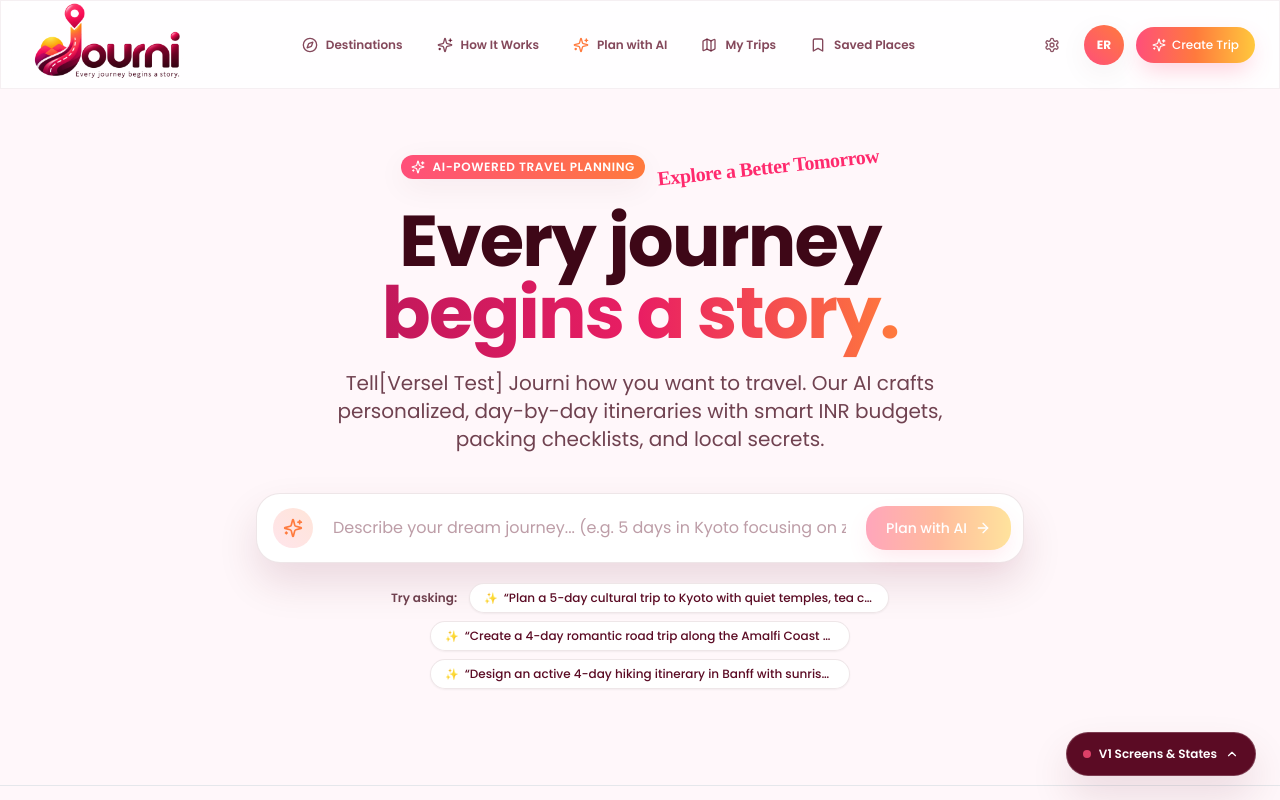
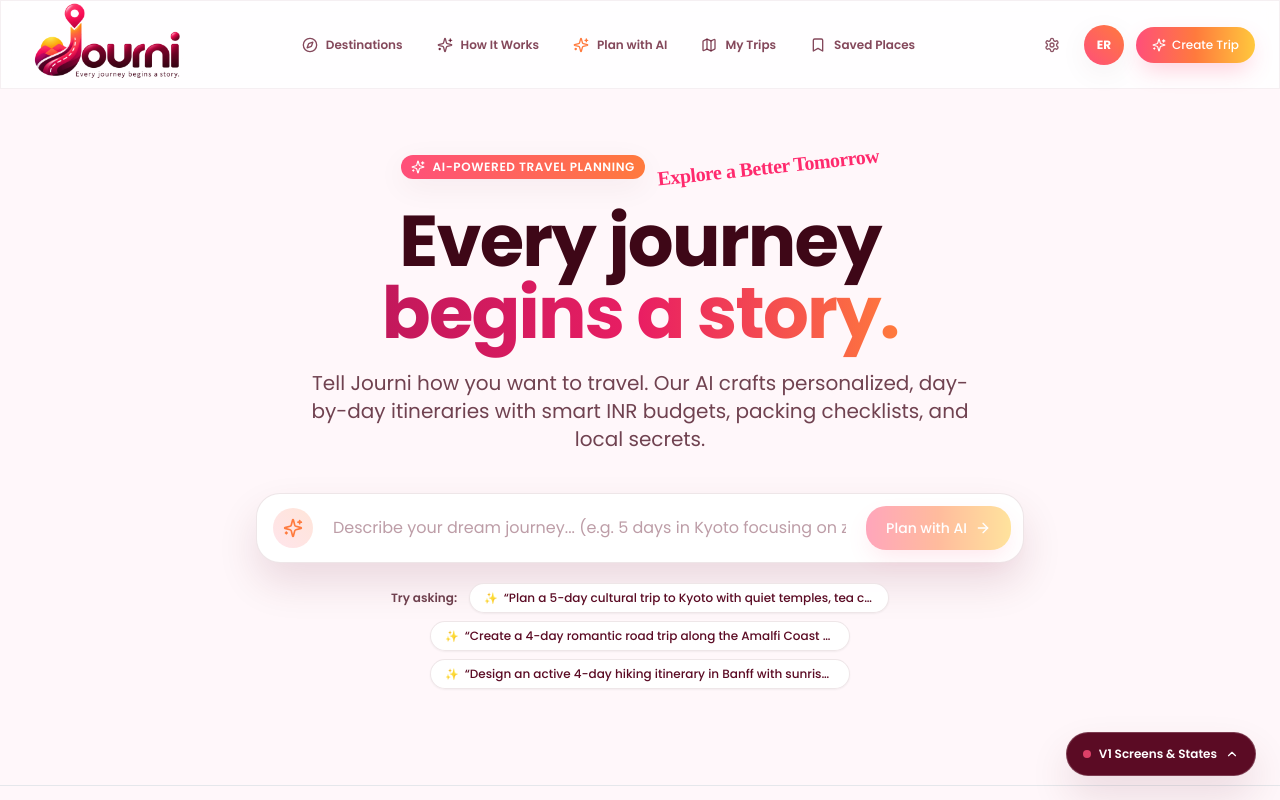
Before and after one commit to Praveen-VS/Journi_App, a Next.js app: page / in a window 1280 px wide. Shown: the top 800 px of the page. Built offline with nearby package versions, Linux system fonts and the light colour scheme.

Commit message:
removing the change

```diff
--- a/app/(public)/page.tsx
+++ b/app/(public)/page.tsx
@@ -102,7 +102,7 @@ export default function LandingPage() {
 
           {/* Subtitle */}
           <p className="text-base sm:text-xl text-[#704250] dark:text-[#FFB3C6] max-w-2xl font-normal leading-relaxed mb-8 sm:mb-10">
-            Tell[Versel Test] Journi how you want to travel. Our AI crafts personalized,
+            Tell Journi how you want to travel. Our AI crafts personalized,
             day-by-day itineraries with smart INR budgets, packing checklists, and local secrets.
           </p>
 
```
